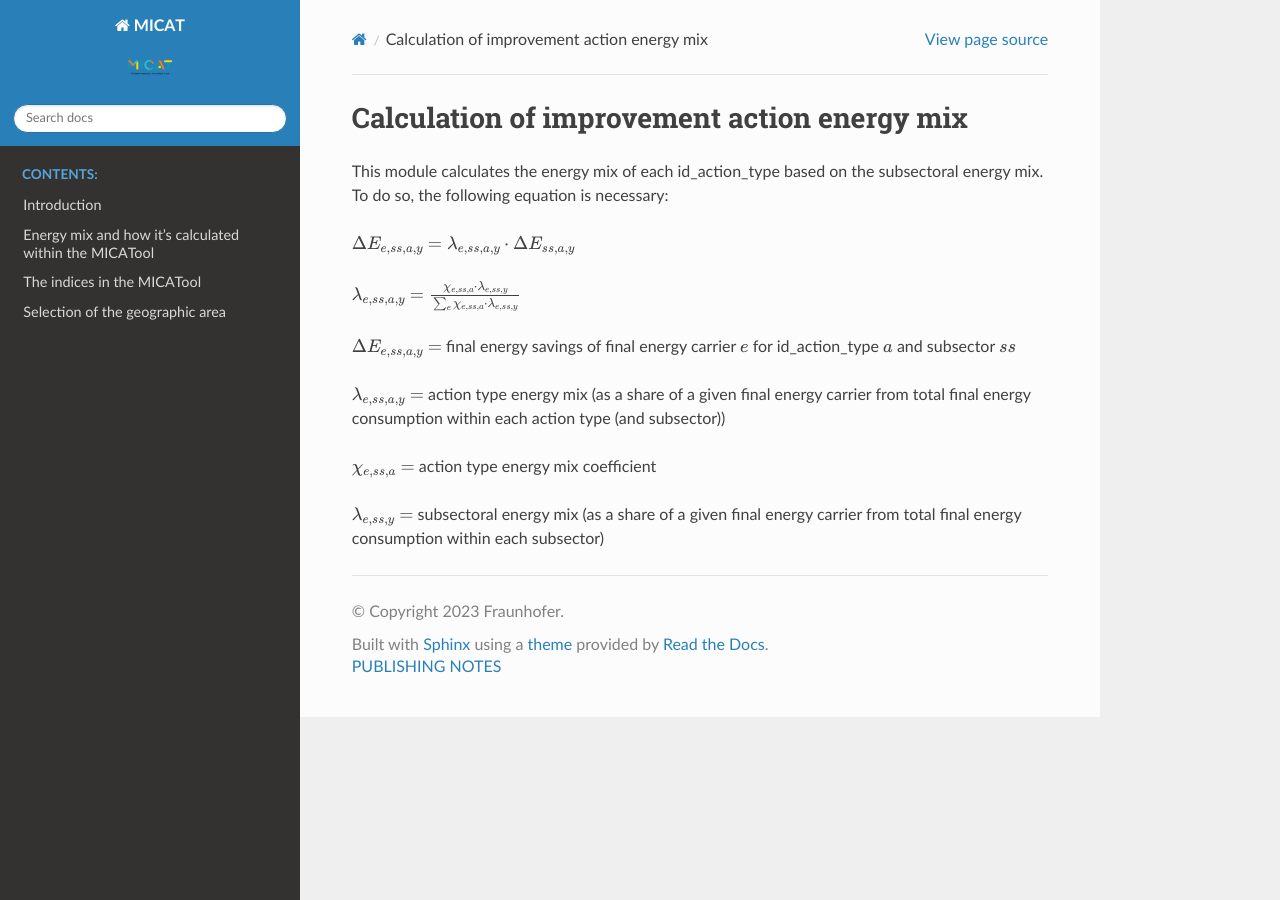
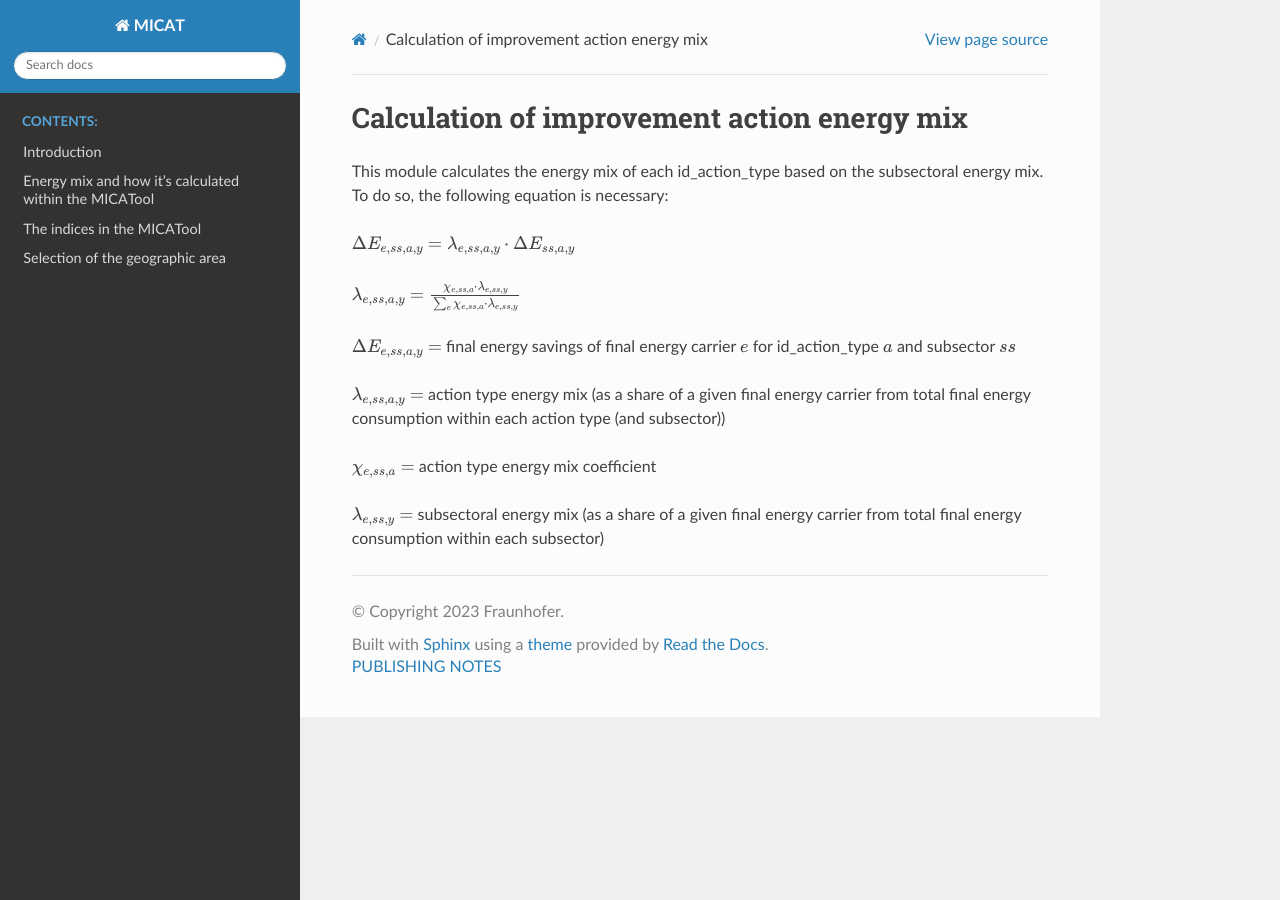
Before and after one commit to fraunhofer-isi/micat, a Sphinx documentation site: the page built from doc/source/energy_mix/lambda_chi.md, in a window 1280 px wide. Built offline with Sphinx 7.4.7 and the Read the Docs theme 2.0.0, drawn with Linux system fonts in a browser that asks for light colours.

Commit message:
Change in doc #5

```diff
--- a/doc/source/conf.py
+++ b/doc/source/conf.py
@@ -58,7 +58,7 @@ html_static_path = ['_static']
 # 'natura', 'nonav', 'pyramid', 'scrolls', 'sphinx doc', 'traditional',
 # 'sphinxawesome_theme',
 html_theme = 'sphinx_rtd_theme'
-html_logo = 'micat_logo.svg'
+html_logo = 'micat_logo.eps'
 
 # -- Options for PDF output -------------------------------------------------
 
--- a/doc/source/energy_mix/lambda_chi.md
+++ b/doc/source/energy_mix/lambda_chi.md
@@ -1,7 +1,7 @@
 ---
 title: Calculation of improvement action energy mix
 description: This page describes the equations necessary to calculate the energy mix of an improvement action starting from the (sub-)sectoral energy mix and a coefficient vector.
-thumbnail: {image} ../micat_logo.svg
+thumbnail: {image} ../micat_logo.eps
 license: AGPL-3.0-only
 ---
 
```
